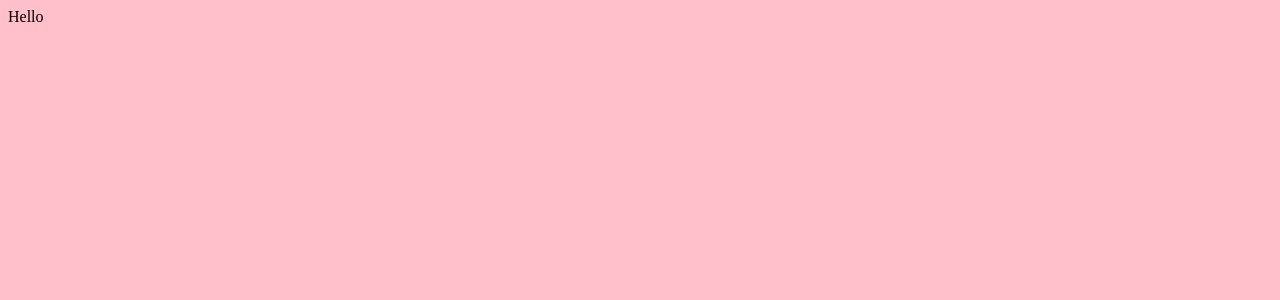
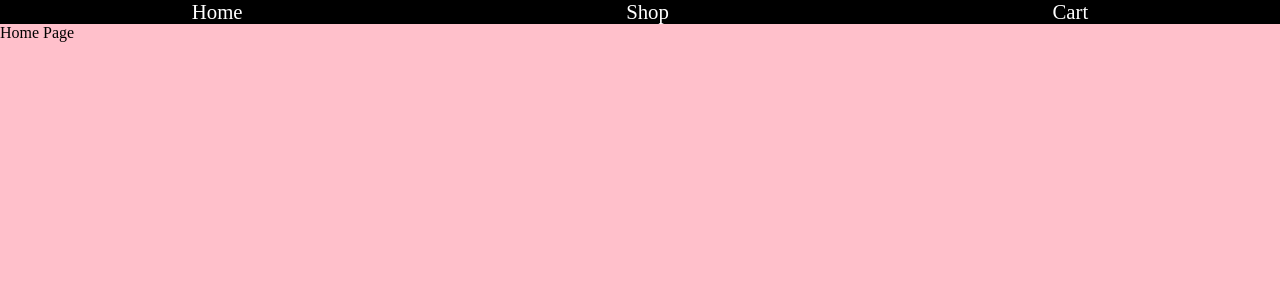
Before and after one commit to lisa-go/shopping-cart, a React (Create React App) app: page / in a window 1280 px wide. Shown: the top 300 px of the page. Built offline with nearby package versions, Linux system fonts and the light colour scheme.

Commit message:
displays 50 items with matching images

```diff
--- a/package.json
+++ b/package.json
@@ -6,8 +6,10 @@
     "@testing-library/jest-dom": "^5.16.5",
     "@testing-library/react": "^13.4.0",
     "@testing-library/user-event": "^13.5.0",
+    "axios": "^1.2.0",
     "react": "^18.2.0",
     "react-dom": "^18.2.0",
+    "react-router-dom": "^6.4.3",
     "react-scripts": "5.0.1",
     "sass": "^1.56.1",
     "web-vitals": "^2.1.4"
--- a/public/index.html
+++ b/public/index.html
@@ -1,7 +1,7 @@
 <!DOCTYPE html>
 <html lang="en">
 <head>
-  <link rel="icon" href="%PUBLIC_URL%/favicon.png" />
+  <link rel="icon" href="%PUBLIC_URL%/favicon.png">
   <meta charset="UTF-8">
   <meta http-equiv="X-UA-Compatible" content="IE=edge">
   <meta name="viewport" content="width=device-width, initial-scale=1.0">
--- a/src/App.js
+++ b/src/App.js
@@ -1,9 +1,25 @@
+import { BrowserRouter, Routes, Route } from "react-router-dom";
+import Cart from "./components/Cart";
+import Home from "./components/Home";
+import NavBar from "./components/NavBar";
+import Shop from "./components/Shop";
 import './styles/style.scss';
+
 
 export default function App() {
   return (
-    <div>
-      Hello
-    </div>
+    <BrowserRouter>
+    <NavBar />
+      <Routes>
+        <Route path="/"
+          element={<Home />} />
+
+        <Route path="/shop"
+          element={<Shop />} />
+
+        <Route path="/cart"
+          element={<Cart />} />
+      </Routes>
+    </BrowserRouter>
   );
 }
--- /dev/null
+++ b/src/components/Cart.js
@@ -0,0 +1,10 @@
+
+
+export default function Cart() {
+
+    return (
+        <div>
+            Cart Page
+        </div>
+    )
+}
--- /dev/null
+++ b/src/components/Home.js
@@ -0,0 +1,10 @@
+
+
+export default function Home() {
+
+    return (
+        <div>
+            Home Page
+        </div>
+    )
+}
--- /dev/null
+++ b/src/components/ItemImage.js
@@ -0,0 +1,8 @@
+
+
+export default function ItemImage({ itemid }) {
+    const imageSource = 'https://maplestory.io/api/GMS/237/item/' + itemid + '/icon';
+    return (
+        <img src={imageSource} />
+    )
+}
--- /dev/null
+++ b/src/components/NavBar.js
@@ -0,0 +1,12 @@
+import { Link } from "react-router-dom"
+
+export default function NavBar () {
+
+    return (
+        <div id="NavBar">
+            <Link to="/">Home</Link>
+            <Link to="/shop">Shop</Link>
+            <Link to="/cart">Cart</Link>
+        </div>
+    )
+}
--- /dev/null
+++ b/src/components/Shop.js
@@ -0,0 +1,38 @@
+import { useState, useEffect } from "react";
+import axios from "axios";
+import ItemImage from "./ItemImage";
+
+export default function Shop() {
+    const [loading, setLoading] = useState(false)
+
+    const [items, setItems] = useState([{}]);
+
+    useEffect(() => {
+        setLoading(true);
+        axios({
+            method: 'GET',
+            url: 'https://maplestory.io/api/GMS/237/item?count=50&overallCategoryFilter=equip&categoryFilter=armor&cashFilter=true'
+        })
+        .then(Response => {console.log(Response)
+            setItems(Response.data)})
+        .catch(Error => {console.log(Error)})
+        .finally(() => {setLoading(false)})
+    }, [])
+
+    return (
+        <div>
+            {loading ? <div>loading...</div> :
+
+                items.map((item) =>
+
+            <div>
+                <ItemImage itemid={item.id} />
+                {item.name}
+            </div>
+
+
+      )}
+
+        </div>
+    )
+}
--- a/src/styles/style.scss
+++ b/src/styles/style.scss
@@ -1,3 +1,22 @@
+* {
+    margin: 0;
+    padding: 0;
+}
+
 body {
     background-color: pink;
 }
+
+#NavBar {
+    width: 100%;
+    background-color: black;
+    color: white;
+    display: flex;
+    justify-content: space-around;
+    font-size: 1.3rem;
+}
+
+a {
+    text-decoration: none;
+    color: inherit;
+}
```
Also changed, not shown: 1 other file (tests, documents, lock files or other folders).
